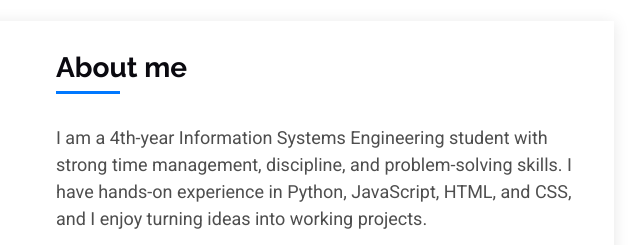
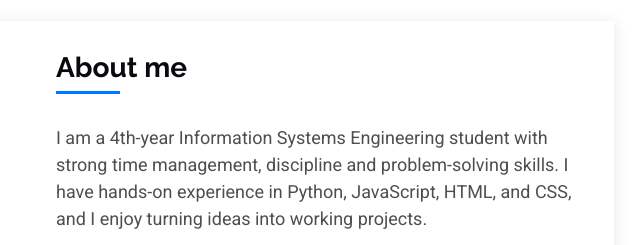
Before and after one commit to korayalc1n/Koray.yalcin, a plain HTML site: page index.html in a window 1280 px wide. Shown: the part 840-1085 px from the top of the page, 596-1236 px from the left. Drawn offline with Linux system fonts and the light colour scheme.

Commit message:
Update index.html

```diff
--- a/index.html
+++ b/index.html
@@ -135,7 +135,7 @@
             <div class="about-me">
               <h4>About me</h4>
               <p>
-                I am a 4th-year Information Systems Engineering student with strong time management, discipline, and problem-solving skills. I have hands-on experience in Python, JavaScript, HTML, and CSS, and I enjoy turning ideas into working projects.
+                I am a 4th-year Information Systems Engineering student with strong time management, discipline and problem-solving skills. I have hands-on experience in Python, JavaScript, HTML, and CSS, and I enjoy turning ideas into working projects.
               </p>
               <p>
                 My main interests are computer vision and mobile app development. I’m always eager to learn new technologies and improve myself by developing creative and efficient solutions to real-world problems.
```
